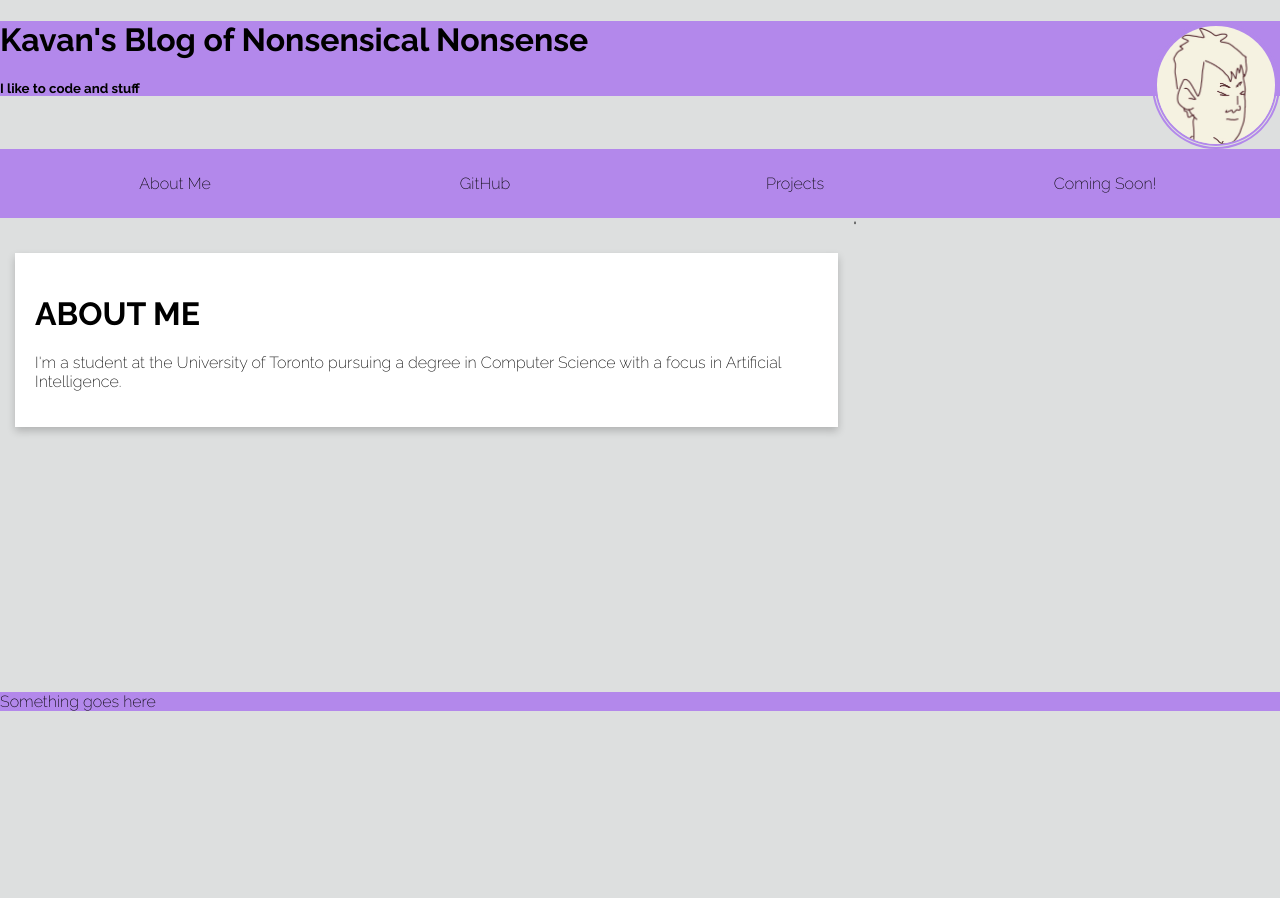
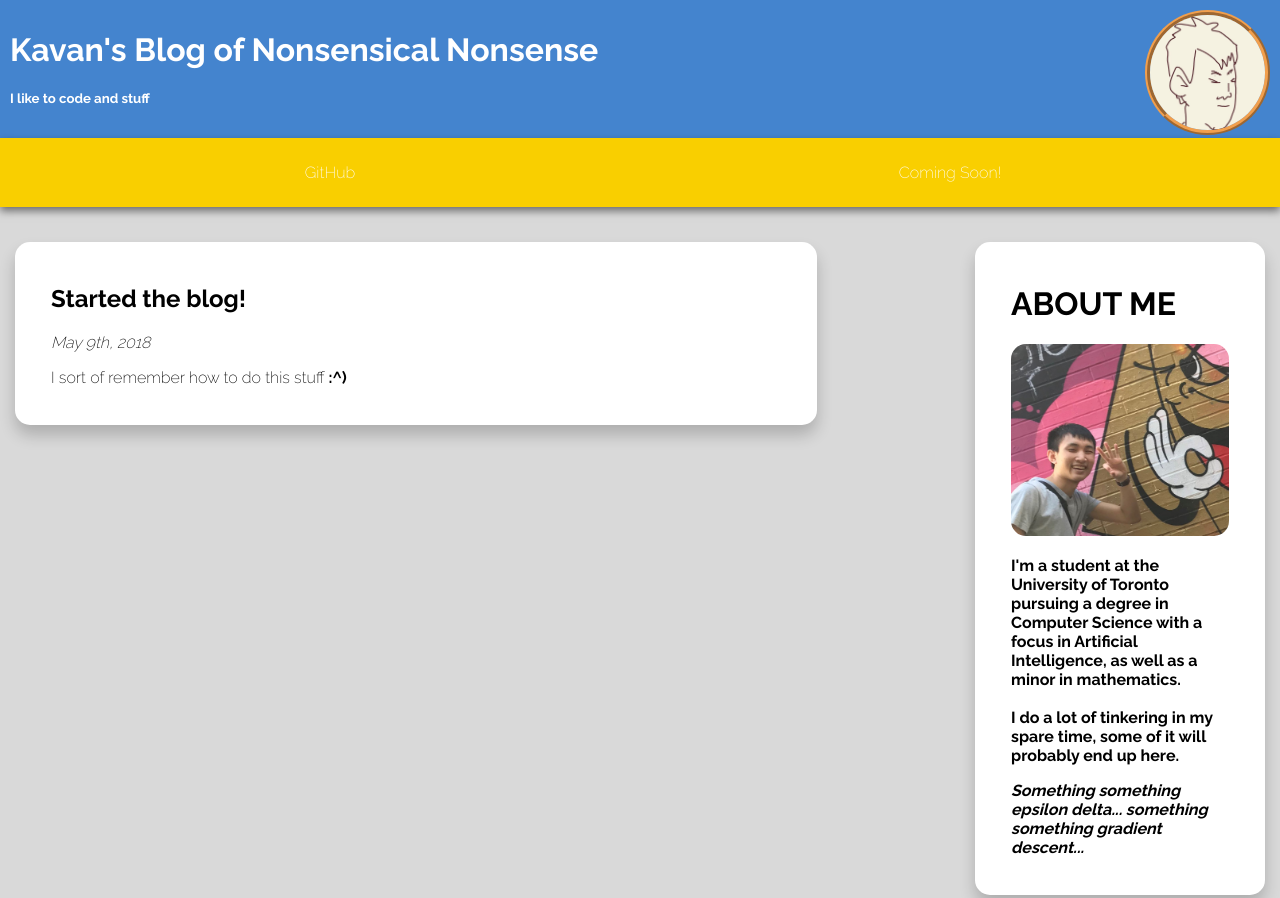
Before and after one commit to KavanLiang/KavanLiang.github.io, a plain HTML site: page index.html in a window 1280 px wide. Shown: the top 898 px of the page. Before the commit the page ends 800 px from the top, so only its background shows below. Drawn offline with Linux system fonts and the light colour scheme.

Commit message:
New javascript game in progress. Cosmetic changes.

```diff
--- a/index.html
+++ b/index.html
@@ -7,6 +7,7 @@
 		<meta name="viewport" content="width=device-width, initial-scale=1">
 		<link href="https://fonts.googleapis.com/css?family=Amatic+SC|Raleway:100,200,600,700" rel="stylesheet">
 	  <link rel="stylesheet" type="text/css" href="style.css">
+		<script src="./src/snake.js"></script>
 	</head>
 
 	<body>
@@ -17,26 +18,45 @@
 		</div>
 
 		<div class="navigation-bar">
-			<a href="#top">About Me</a>
 			<a href="https://github.com/KavanLiang/" target="_blank">GitHub</a>
-			<a href="#top">Projects</a>
 			<a href="#top">Coming Soon!</a>
 		</div>
 
 		<div class="row">
 			<div class="left-column">
+				<!-- <div class="card">
+					<div class="container">
+						<h2>First post!</h2>
+							<p class="date-format"> May 9th, 2018</p>
+							<p> Here's a game to keep you guys occupied:</p>
+							<canvas id="canvas">
+							</canvas>
+							<noscript>Sorry, your browser does not support JavaScript :( </noscript>
+							<script> document.getElementById('test').innerHTML = startGame(frame); </script>
+					</div>
+				</div> -->
 				<div class="card">
-					<h1><strong>ABOUT ME</strong></h1>
-					<p>I'm a student at the University of Toronto pursuing a degree in Computer Science with a focus in Artificial Intelligence.</p>
+					<div class="container">
+						<h2>Started the blog!</h2>
+							<p class="date-format"> May 9th, 2018</p>
+							<p>I sort of remember how to do this stuff <strong>:^)<strong></p>
+					</div>
 				</div>
-			</div>"
+			</div>
 			<div class="right-column">
-
+				<div class="card" id="about-me">
+					<div class="container">
+						<h1><strong>ABOUT ME</strong></h1>
+						<img src=./Images/ItsYaBoy.jpg style="min-width: 200px; max-width: 100%; border-radius: 15px">
+						<p>I'm a student at the University of Toronto pursuing a degree in Computer Science with a focus in Artificial Intelligence, as well as a minor in mathematics. <br><br> I do a lot of tinkering in my spare time, some of it will probably end up here.</p>
+						<p class="end-comment"><em>Something something epsilon delta... something something gradient descent...</em><p>
+					</div>
+				</div>
 			</div>
 		</div>
 
 		<footer>
-			<p>Something goes here</p>
+			<p>Hi! I'm a super insteresting footer!</p>
 		</footer>
 	</body>
 </html>
--- /dev/null
+++ b/src/snake.js
@@ -0,0 +1,3 @@
+function startGame(gc) {
+  return gc;
+}
--- a/style.css
+++ b/style.css
@@ -5,18 +5,23 @@
 
 body {
   margin: 0;
-  background-color: #DDDFDF;
+  background-color: #D9D9D9;
 }
 
 .header {
-  background-color: #B388EB;
+  background-color: #4484CE;
+  box-shadow: 0 4px 8px 0 rgba(0,0,0,0.5);
+  color: white;
+  padding: 10px;
 }
 
 .navigation-bar {
   overflow: hidden;
-  background-color: #B388EB;
+  background-color: #F9CF00;
   padding: 20px;
   width: 100%;
+  box-shadow: 0 4px 8px 0 rgba(0,0,0,0.5);
+  margin-top: 0;
 }
 
 .navigation-bar a {
@@ -26,26 +31,29 @@ body {
   padding: 5px 15px;
   text-decoration: none;
   float: left;
-  width: 25%;
-  color: black;
+  width: 50%;
+  color: white;
 }
 
 #portrait {
-  width: 10%;
+  max-width: 125px;
+  min-width: 100px;
   border-radius: 100%;
-  border: thick double #B388EB;
+  border: thick ridge #F19F4D;
   float: right;
 }
 
 .left-column {
   float: left;
-  width: 66.66%;
+  width: 65%;
+  min-width: 400px;
   padding: 15px;
 }
 
 .right-column {
   float: right;
-  width 33.33%;
+  min-width: 300px;
+  width: 25%;
   padding: 15px;
 }
 
@@ -53,12 +61,28 @@ body {
   margin-top: 20px;
   padding: 20px;
   background-color: white;
-  box-shadow: 0 4px 8px 0 rgba(0,0,0,0.2);
+  box-shadow: 0 10px 16px 0 rgba(0,0,0,0.2);
   transition: 0.3s;
+  border-radius: 15px;
+  z-index: 2;
 }
 
 .card:hover {
-  box-shadow: box-shadow: 0 16px 32px 0 rgba(0,0,0,0.4);
+  box-shadow: 0 10px 16px 0 rgba(0,0,0,0.5);
+}
+
+.container {
+  padding: 2px 16px;
+}
+
+.container button {
+  display: block;
+  margin: auto;
+}
+
+.date-format, .end-comment {
+  font-style: italic;
+  font-size: 12;
 }
 
 .row:after {
@@ -72,5 +96,19 @@ a:hover {
 }
 footer {
   margin-top: 250px;
-  background: #B388EB;
+  background: #F19F4D;
+  text-align: center;
 }
+
+#canvas {
+  min-width: 400;
+  max-width: 400;
+  min-height: 400;
+  max-height: 400;
+}
+
+@media screen and (max-width:800px) {
+  .left-column, .right-column {
+    width: 100%;
+  }
+}
```
Also changed, not shown: Images/ItsYaBoy.jpg (added).
